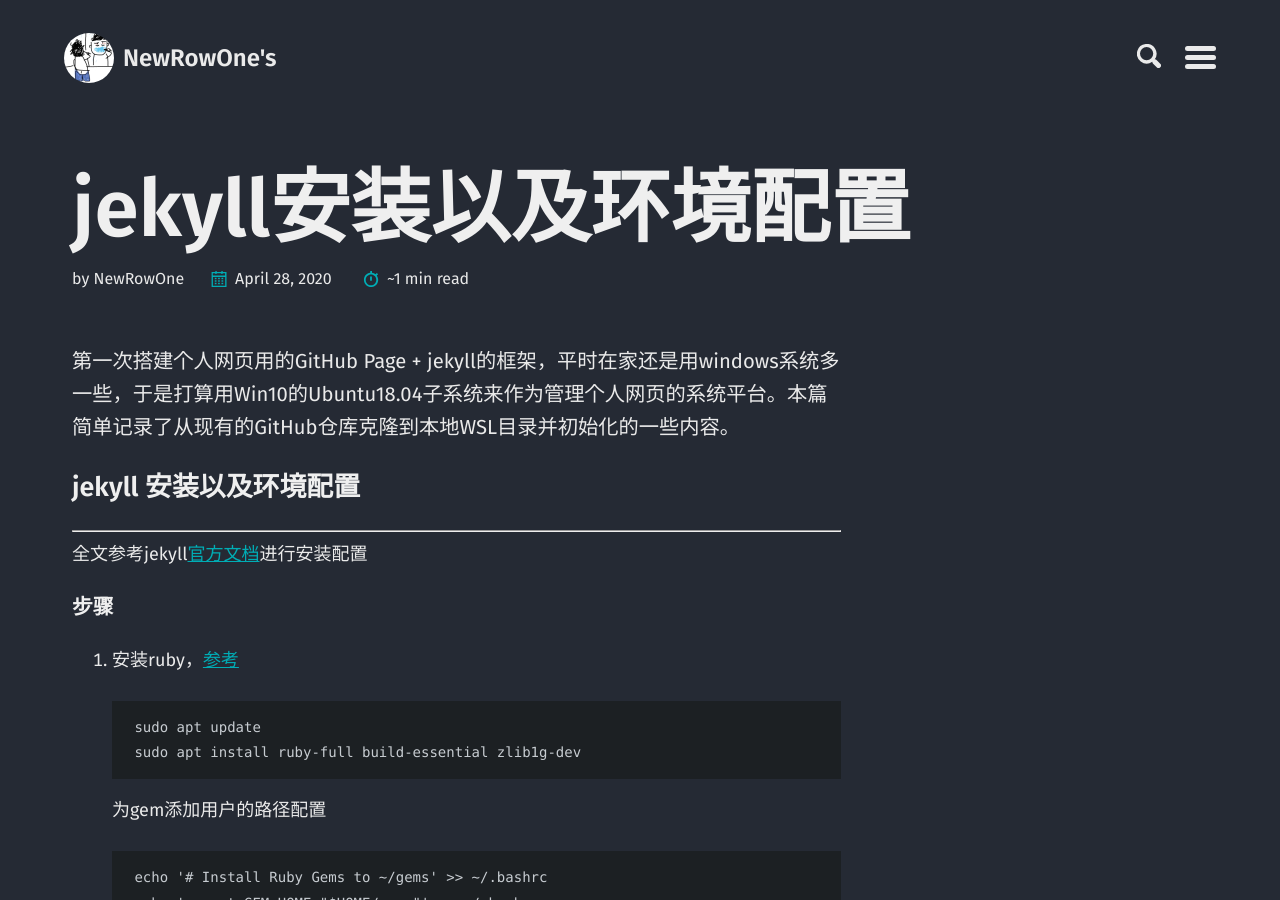
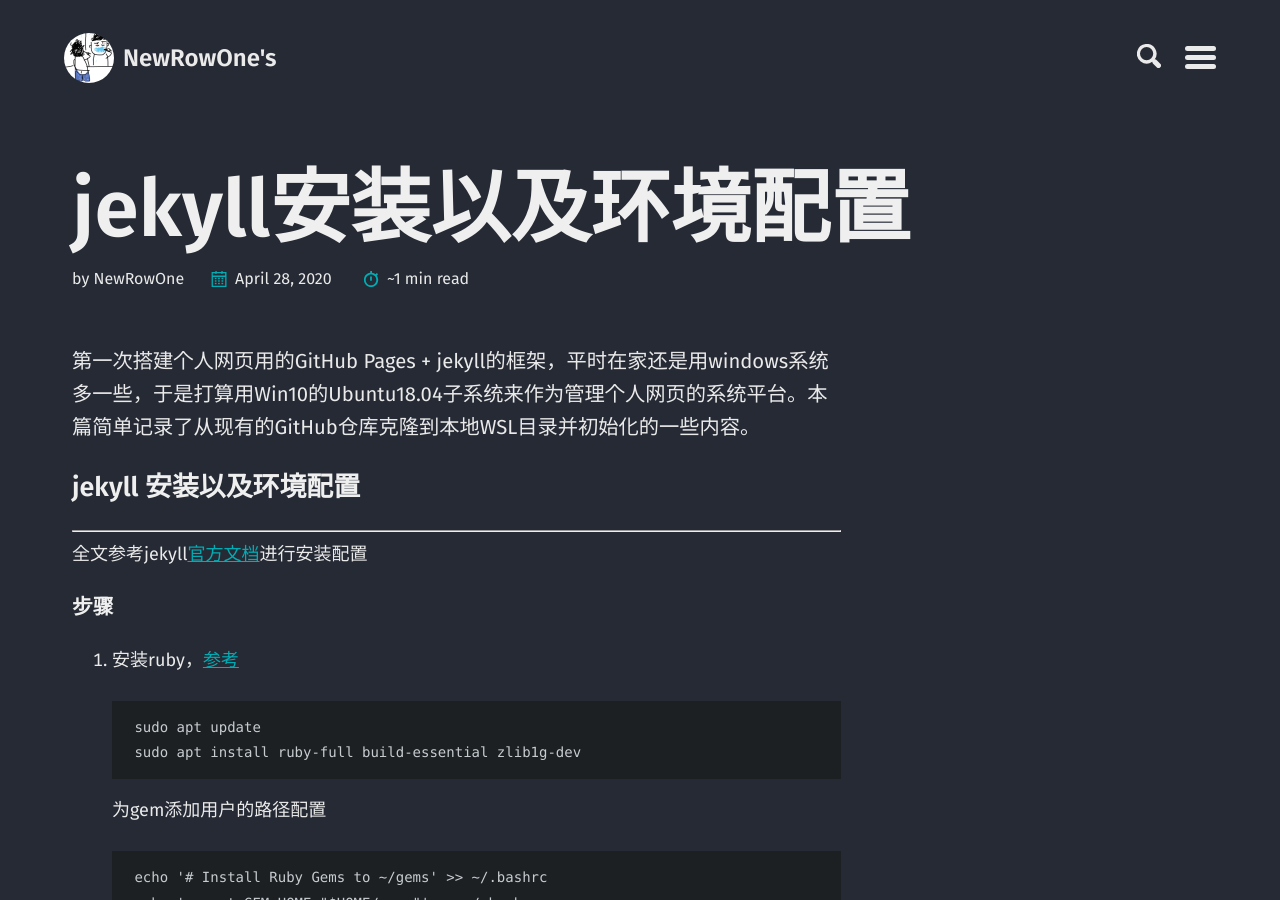
Before and after one commit to kkycj/blog_backup, a Jekyll site: the page built from _posts/2020-04-28-jeky-installation.md, in a window 1280 px wide and 900 px high. Built offline with Jekyll 4.4.1, drawn with Linux system fonts in a browser that asks for light colours; comment, search, counter and statistics services are not loaded; a style sheet for code colours, icons or effects is not loaded.

```diff
--- a/_posts/2020-04-28-jeky-installation.md
+++ b/_posts/2020-04-28-jeky-installation.md
@@ -5,11 +5,12 @@ categories:
   - Linux
 tags:
   - Ubuntu
-  - Windows subsystem for linux(WSL)
+  - Windows Subsystem for Linux(WSL)
   - jekyll
   - 环境配置
+  - GitHub
 ---
-第一次搭建个人网页用的GitHub Page + jekyll的框架，平时在家还是用windows系统多一些，于是打算用Win10的Ubuntu18.04子系统来作为管理个人网页的系统平台。本篇简单记录了从现有的GitHub仓库克隆到本地WSL目录并初始化的一些内容。
+第一次搭建个人网页用的GitHub Pages + jekyll的框架，平时在家还是用windows系统多一些，于是打算用Win10的Ubuntu18.04子系统来作为管理个人网页的系统平台。本篇简单记录了从现有的GitHub仓库克隆到本地WSL目录并初始化的一些内容。
 
 ### jekyll 安装以及环境配置
 
```
Also changed, not shown: _posts/2020-04-28-screen-command.md (+0 -8 lines), index.html (+8 -5 lines).
